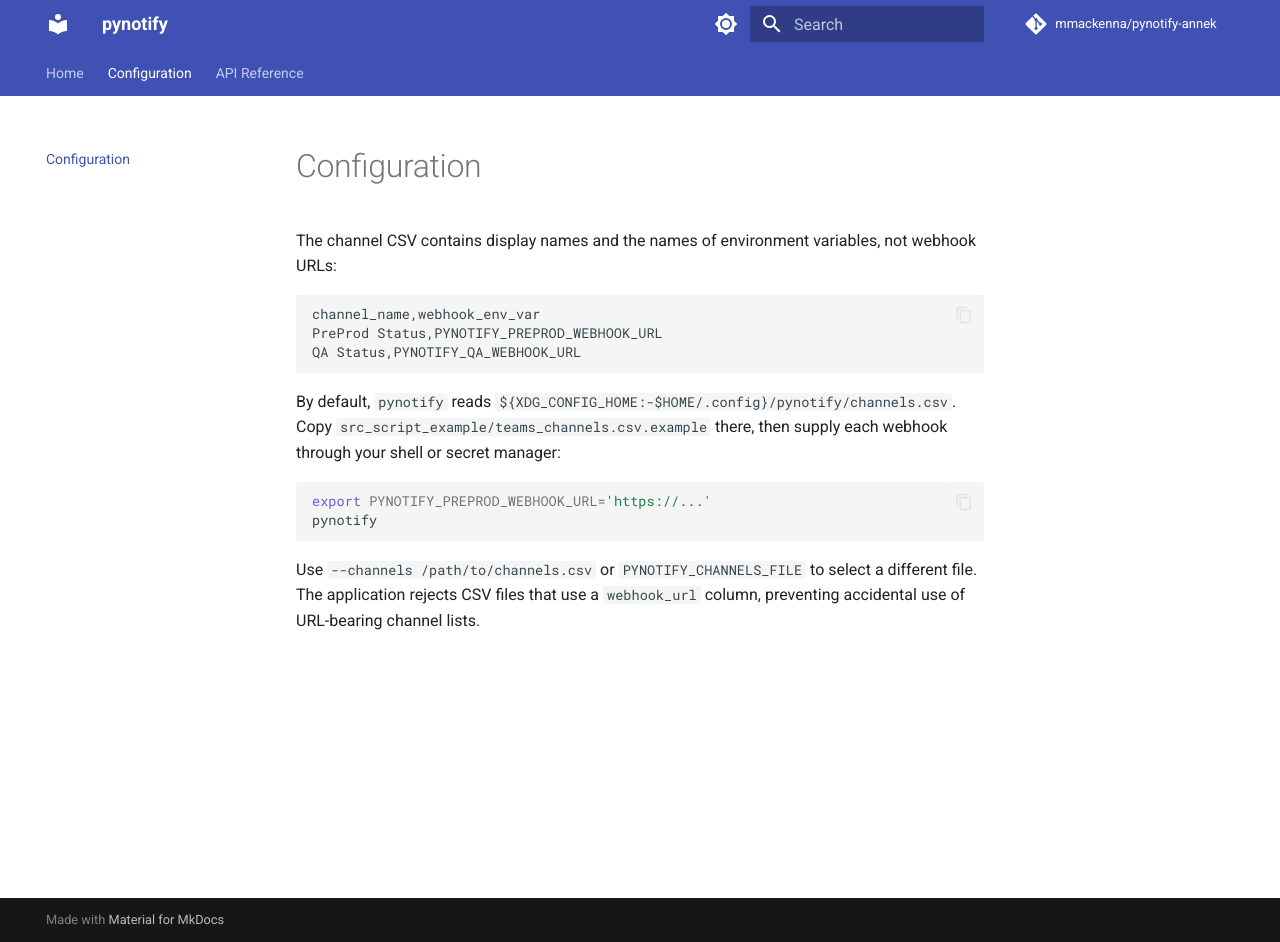
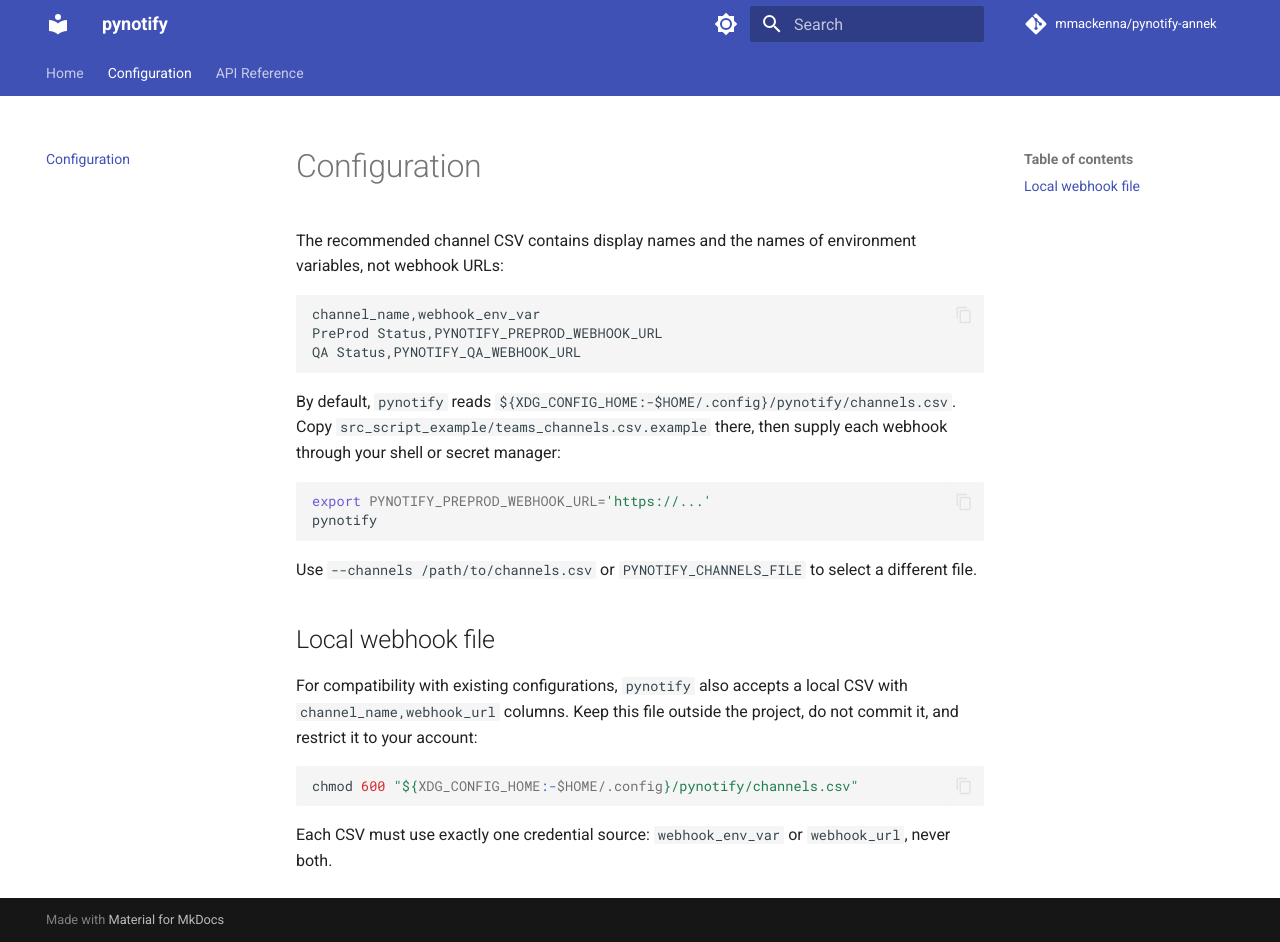
Before and after one commit to mmackenna/pynotify-annek, an MkDocs documentation site: the page built from docs/configuration.md, in a window 1280 px wide and 942 px high. Built offline with MkDocs 1.6.1 and Material for MkDocs 9.7.7, drawn with Linux system fonts in a browser that asks for light colours; comment, search, counter and statistics services are not loaded.

Commit message:
Support local webhook configuration
Co-authored-by: Copilot <223556219+Copilot@users.noreply.github.com>

````diff
--- a/docs/configuration.md
+++ b/docs/configuration.md
@@ -1,7 +1,7 @@
 # Configuration
 
-The channel CSV contains display names and the names of environment variables,
-not webhook URLs:
+The recommended channel CSV contains display names and the names of environment
+variables, not webhook URLs:
 
 ```csv
 channel_name,webhook_env_var
@@ -20,5 +20,17 @@ pynotify
 ```
 
 Use `--channels /path/to/channels.csv` or `PYNOTIFY_CHANNELS_FILE` to select a
-different file. The application rejects CSV files that use a `webhook_url`
-column, preventing accidental use of URL-bearing channel lists.
+different file.
+
+## Local webhook file
+
+For compatibility with existing configurations, `pynotify` also accepts a local
+CSV with `channel_name,webhook_url` columns. Keep this file outside the project,
+do not commit it, and restrict it to your account:
+
+```sh
+chmod 600 "${XDG_CONFIG_HOME:-$HOME/.config}/pynotify/channels.csv"
+```
+
+Each CSV must use exactly one credential source: `webhook_env_var` or
+`webhook_url`, never both.
--- a/pyproject.toml
+++ b/pyproject.toml
@@ -1,6 +1,6 @@
 [project]
 name = "pynotify-annek"
-version = "0.1.0"
+version = "0.1.1"
 description = "A terminal UI for sending Teams status notifications"
 authors = [
     {name = "Michael MacKenna",email = "mmackenna@unitedfiregroup.com"}
````
Also changed, not shown: README.md (+4 -3 lines), 2 other files.
